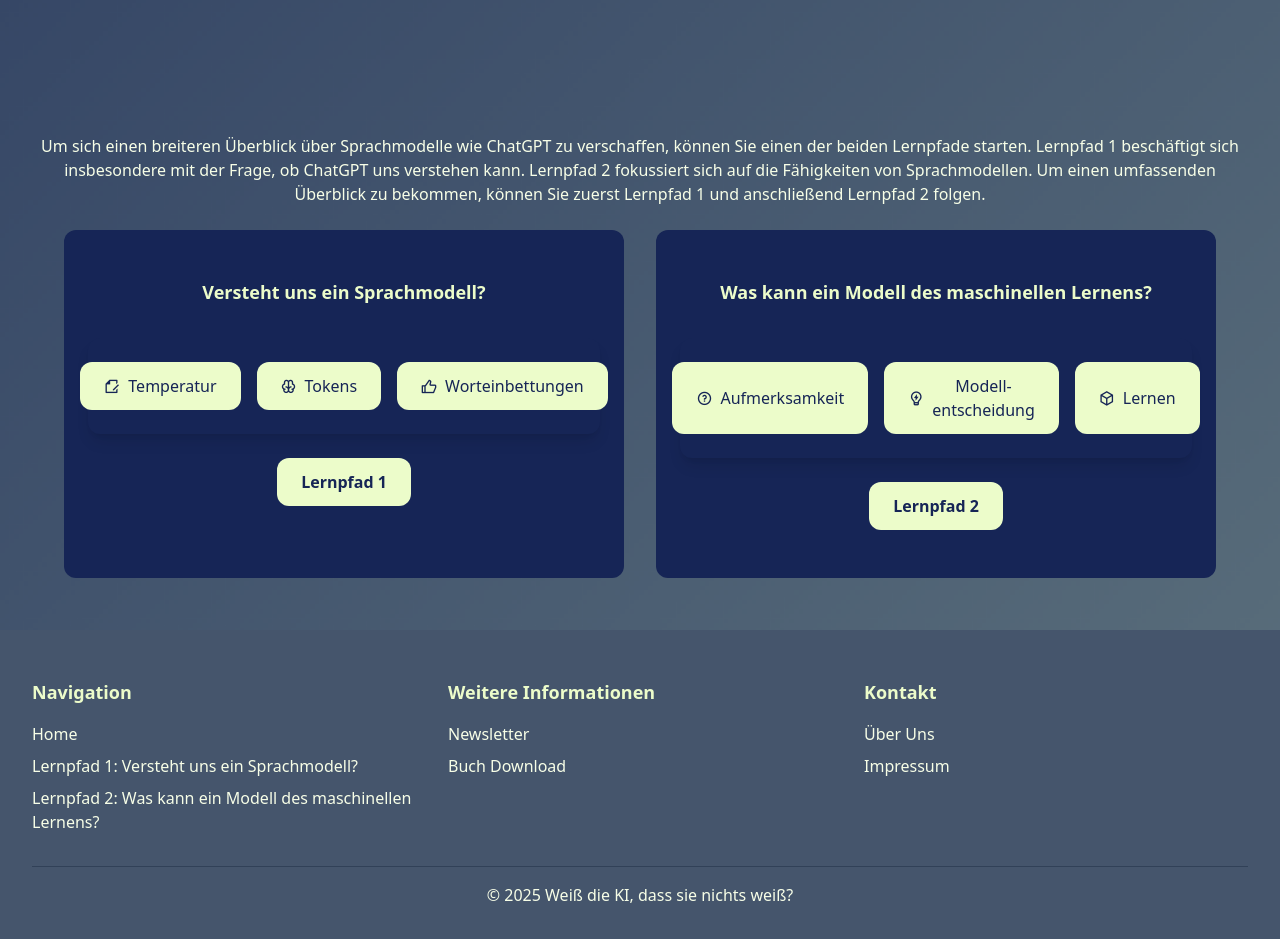
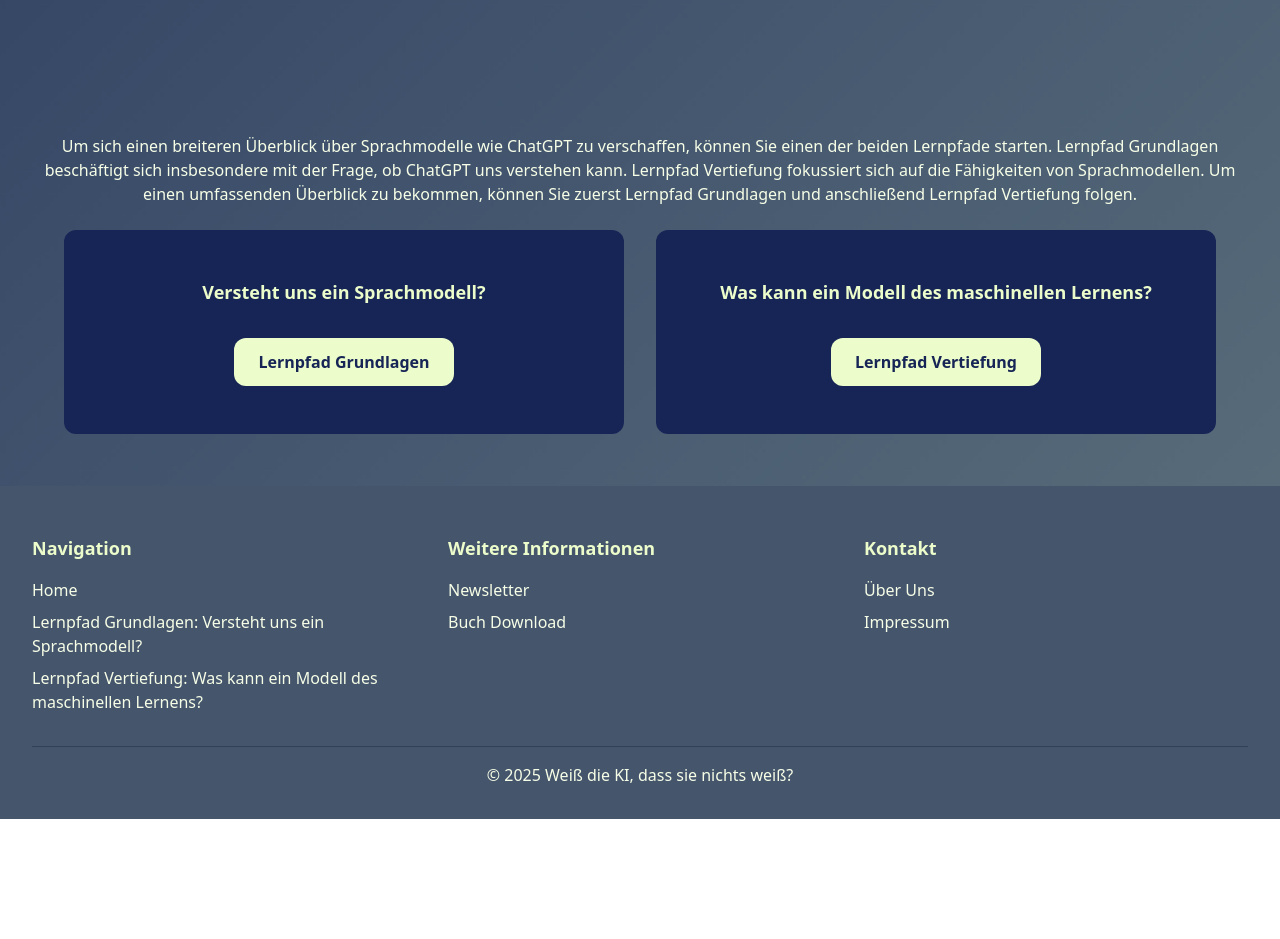
Before and after one commit to TNattermann/weiss-die-ki-dass-sie-nichts-weiss-frontend, a React (Vite) app: page / in a window 1280 px wide. Shown: the part 940-1879 px from the top of the page. After the commit the page ends 1759 px from the top, so only its background shows below. Built offline with nearby package versions, Linux system fonts and the light colour scheme.

Commit message:
lernpfade

```diff
--- a/src/components/Footer.tsx
+++ b/src/components/Footer.tsx
@@ -20,7 +20,7 @@ function Footer() {
                   to="/temperature"
                   className="hover:text-white transition-colors"
                 >
-                  Lernpfad 1: Versteht uns ein Sprachmodell?
+                  Lernpfad Grundlagen: Versteht uns ein Sprachmodell?
                 </Link>
               </li>
               <li>
@@ -28,7 +28,8 @@ function Footer() {
                   to="/attention"
                   className="hover:text-white transition-colors"
                 >
-                  Lernpfad 2: Was kann ein Modell des maschinellen Lernens?
+                  Lernpfad Vertiefung: Was kann ein Modell des maschinellen
+                  Lernens?
                 </Link>
               </li>
             </ul>
--- a/src/pages/Bits/WissenPage.tsx
+++ b/src/pages/Bits/WissenPage.tsx
@@ -16,7 +16,7 @@ function WissenPage() {
           Hier werden die wichtigsten Erkenntnisse und Informationen von der
           Webseite zusammengefasst. Wissenshäppchen - perfekt zum Nachschlagen.
         </p>
-        <h2 className="text-2xl font-bold text-primary mb-4">Grundlagen </h2>
+        <h2 className="text-2xl font-bold text-primary mb-4">Grundlagen</h2>
 
         {/* Temperature Section */}
         <div className="mb-8">
--- a/src/pages/attention/AttentionTakeaways.tsx
+++ b/src/pages/attention/AttentionTakeaways.tsx
@@ -1,4 +1,4 @@
-import { ArrowRight, Book } from "lucide-react";
+import { ArrowLeft, ArrowRight, Book } from "lucide-react";
 import { Link } from "react-router-dom";
 import Tilde from "../../components/Tilde";
 
@@ -39,6 +39,20 @@ export default function AttentionTakeaways() {
 
         {/* Navigation */}
         <div className="mt-12 flex flex-col sm:flex-row justify-center items-center gap-4 sm:gap-6">
+          <Link
+            to="/wordembeddings"
+            className="w-full sm:w-auto text-center inline-flex justify-center items-center bg-primary-container text-on-primary-container hover:brightness-110 hover:shadow-lg px-6 py-3 rounded-lg font-medium transition-all duration-200 shadow-md"
+          >
+            <ArrowLeft className="text-on-primary-container mr-2 h-5 w-5" />
+            Zurück zum Lernpfad Grundlagen
+          </Link>
+          {/* Home */}
+          <Link
+            to="/"
+            className="w-full sm:w-auto text-center inline-flex justify-center items-center bg-primary-container text-on-primary-container hover:brightness-110 hover:shadow-lg px-6 py-3 rounded-lg font-medium transition-all duration-200 shadow-md"
+          >
+            Startseite
+          </Link>
           {/* Lernpfad 2 */}
           <Link
             to="/modellgleichung"
--- a/src/pages/home/HomeOberfragen.tsx
+++ b/src/pages/home/HomeOberfragen.tsx
@@ -17,12 +17,13 @@ export default function HomeNavigation() {
       <div>
         <div className="text-center mb-6">
           <p className="text-text-normal">
-              Um sich einen breiteren Überblick über Sprachmodelle wie ChatGPT zu verschaffen, können Sie
-              einen der beiden Lernpfade starten. Lernpfad 1 beschäftigt sich
-              insbesondere mit der Frage, ob ChatGPT uns verstehen kann.
-              Lernpfad 2 fokussiert sich auf die Fähigkeiten von Sprachmodellen.
-              Um einen umfassenden Überblick zu bekommen, können Sie zuerst
-              Lernpfad 1 und anschließend Lernpfad 2 folgen.
+            Um sich einen breiteren Überblick über Sprachmodelle wie ChatGPT zu
+            verschaffen, können Sie einen der beiden Lernpfade starten. Lernpfad
+            Grundlagen beschäftigt sich insbesondere mit der Frage, ob ChatGPT
+            uns verstehen kann. Lernpfad Vertiefung fokussiert sich auf die
+            Fähigkeiten von Sprachmodellen. Um einen umfassenden Überblick zu
+            bekommen, können Sie zuerst Lernpfad Grundlagen und anschließend
+            Lernpfad Vertiefung folgen.
           </p>
         </div>
 
@@ -32,37 +33,12 @@ export default function HomeNavigation() {
               Versteht uns ein Sprachmodell?
             </h1>
 
-              <div className="primary-container p-6 rounded-xl text-center bg-primary-container text-on-primary-container shadow-lg">
-                <div className="flex flex-col sm:flex-row gap-4 justify-center">
-                  <button
-                    onClick={() => handleButtonClick("/temperature")}
-                    className="bg-primary text-primary-container px-6 py-3 rounded-xl font-medium transition-all duration-300 hover:scale-105 hover:shadow-lg flex items-center justify-center gap-2"
-                  >
-                    <i className="ri-file-edit-line"></i>
-                    Temperatur
-                  </button>
-                  <button
-                    onClick={() => handleButtonClick("/tokens")}
-                    className="bg-primary text-primary-container px-6 py-3 rounded-xl font-medium transition-all duration-300 hover:scale-105 hover:shadow-lg flex items-center justify-center gap-2"
-                  >
-                    <i className="ri-brain-line"></i>
-                    Tokens
-                  </button>
-                  <button
-                    onClick={() => handleButtonClick("/wordembeddings")}
-                    className="bg-primary text-primary-container px-6 py-3 rounded-xl font-medium transition-all duration-300 hover:scale-105 hover:shadow-lg flex items-center justify-center gap-2"
-                  >
-                    <i className="ri-thumb-up-line"></i>
-                    Worteinbettungen
-                  </button>
-                </div>
-              </div>
             <div className="mt-6">
               <button
                 onClick={() => handleButtonClick("/temperature")}
                 className="bg-primary text-primary-container px-6 py-3 rounded-xl font-semibold transition-all duration-300 hover:scale-105 hover:shadow-lg"
               >
-                  Lernpfad 1
+                Lernpfad Grundlagen
               </button>
             </div>
           </div>
@@ -72,38 +48,12 @@ export default function HomeNavigation() {
               Was kann ein Modell des maschinellen Lernens?
             </h3>
 
-              <div className="primary-container p-6 rounded-xl text-center bg-primary-container text-on-primary-container shadow-lg">
-                <div className="flex flex-col sm:flex-row gap-4 justify-center">
-                  <button
-                    onClick={() => handleButtonClick("/attention")}
-                    className="bg-primary text-primary-container px-6 py-3 rounded-xl font-medium transition-all duration-300 hover:scale-105 hover:shadow-lg flex items-center justify-center gap-2"
-                  >
-                    <i className="ri-question-line"></i>
-                    Aufmerksamkeit
-                  </button>
-                  <button
-                    onClick={() => handleButtonClick("/modellgleichung")}
-                    className="bg-primary text-primary-container px-6 py-3 rounded-xl font-medium transition-all duration-300 hover:scale-105 hover:shadow-lg flex items-center justify-center gap-2"
-                  >
-                    <i className="ri-lightbulb-flash-line"></i>
-                    Modell- entscheidung
-                  </button>
-
-                  <button
-                    onClick={() => handleButtonClick("/NetworkLearning")}
-                    className="bg-primary text-primary-container px-6 py-3 rounded-xl font-medium transition-all duration-300 hover:scale-105 hover:shadow-lg flex items-center justify-center gap-2"
-                  >
-                    <i className="ri-box-3-line"></i>
-                    Lernen
-                  </button>
-                </div>
-              </div>
             <div className="mt-6">
               <button
                 onClick={() => handleButtonClick("/attention")}
                 className="bg-primary text-primary-container px-6 py-3 rounded-xl font-semibold transition-all duration-300 hover:scale-105 hover:shadow-lg"
               >
-                  Lernpfad 2
+                Lernpfad Vertiefung
               </button>
             </div>
           </div>
--- a/src/pages/wordembeddings/EmbeddingsMainTakeaways.tsx
+++ b/src/pages/wordembeddings/EmbeddingsMainTakeaways.tsx
@@ -37,9 +37,9 @@ export default function EmbeddingsMainTakeaways() {
               <p className="text-on-primary-container">
                 Computer können Worteinbettungen selbstständig finden, indem sie
                 riesige Mengen an Texten verarbeiten – ganz ohne dass ihnen die
-                Bedeutung der Wörter vorab erklärt wird. Die in den Worteinbettung
-                enthaltene semantische Nähe von Wörtern ist ein wesentlicher Bestandteil,
-                weshalb ChatGPT so gut ist.
+                Bedeutung der Wörter vorab erklärt wird. Die in den
+                Worteinbettung enthaltene semantische Nähe von Wörtern ist ein
+                wesentlicher Bestandteil, weshalb ChatGPT so gut ist.
               </p>
             </div>
           </div>
@@ -66,7 +66,7 @@ export default function EmbeddingsMainTakeaways() {
             to="/attention"
             className="w-full sm:w-auto text-center inline-flex justify-center items-center bg-primary-container text-on-primary-container hover:brightness-110 hover:shadow-lg px-6 py-3 rounded-lg font-medium transition-all duration-200 shadow-md"
           >
-            Weiter zu Lernpfad 2
+            Weiter zu Lernpfad Vertiefung
             <ArrowRight className="text-on-primary-container ml-2 h-5 w-5" />
           </Link>
         </div>
```
Lines whose indentation alone changed are shown as unchanged.
